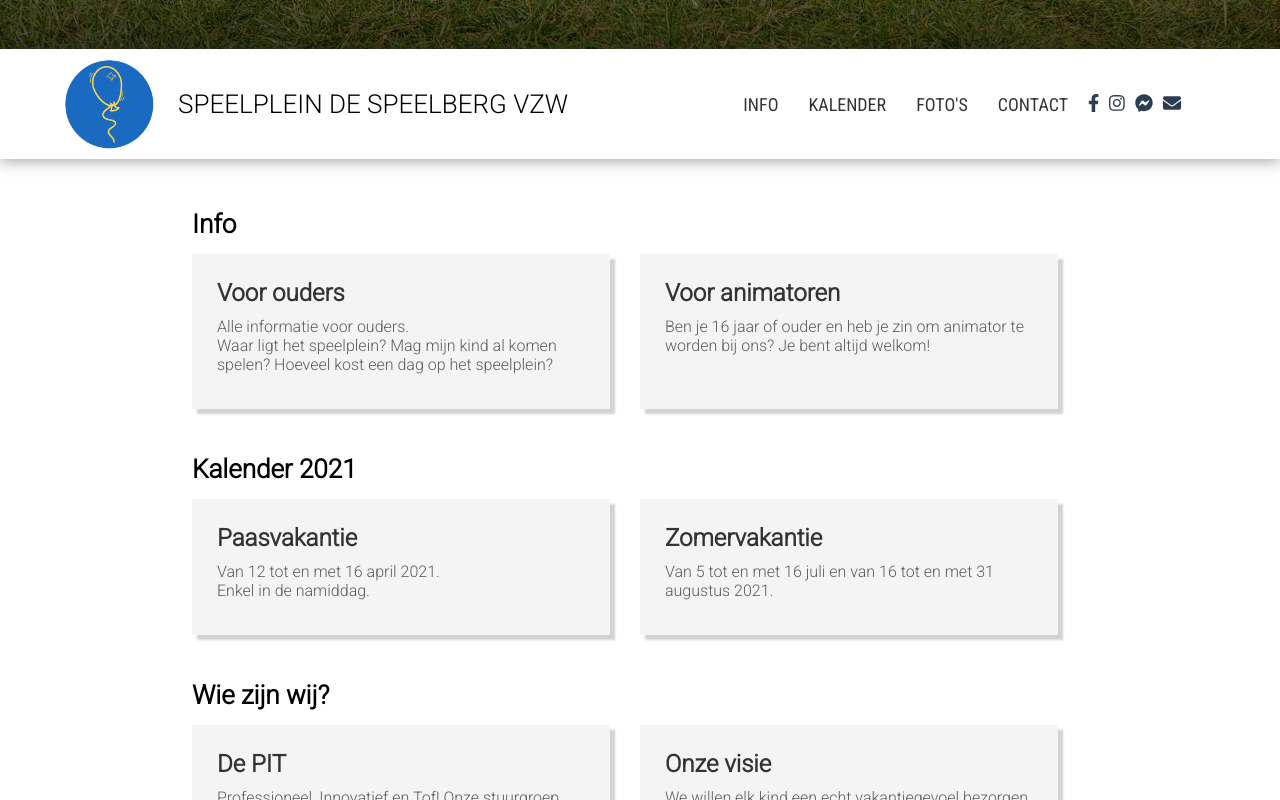
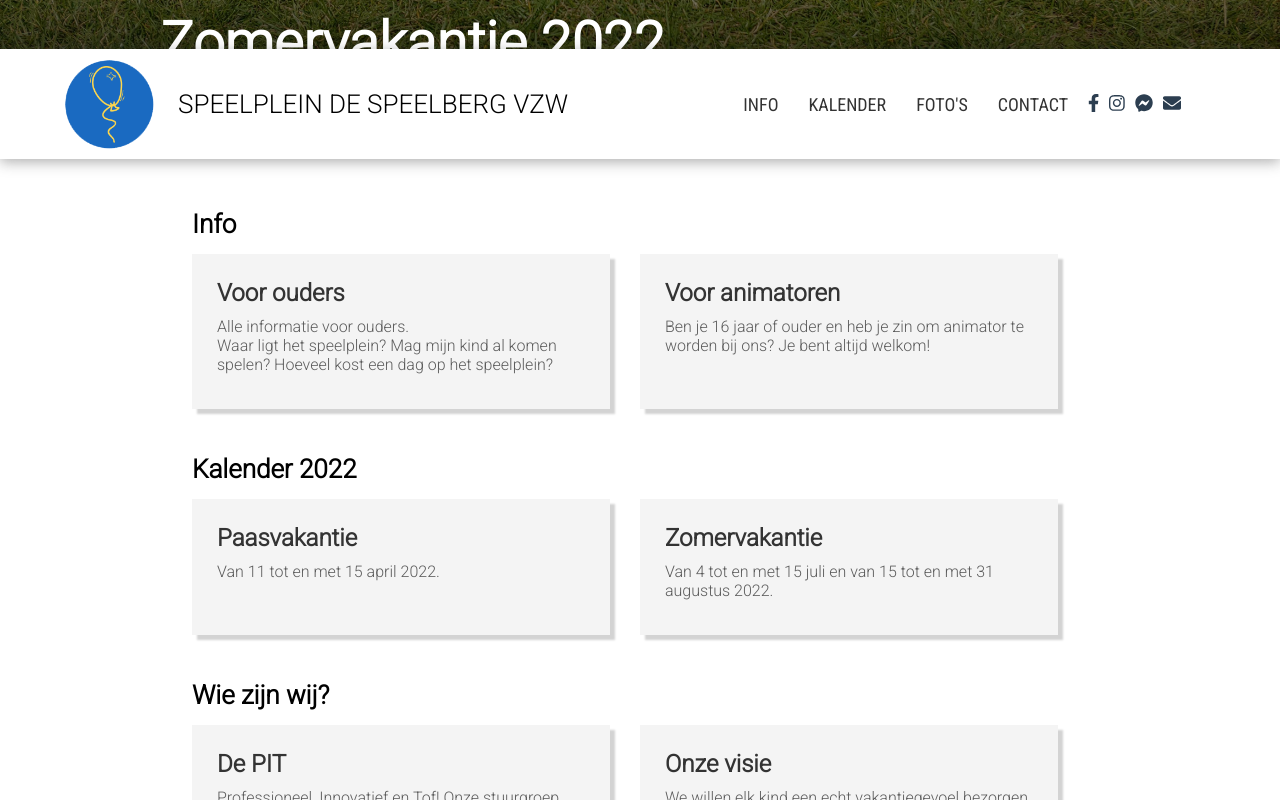
Before and after one commit to despeelberg/despeelberg-be, a Vue app: page / in a window 1280 px wide. Shown: the part 591-1391 px from the top of the page. Built offline with nearby package versions, Linux system fonts and the light colour scheme.

Commit message:
final datumsuptodate

```diff
--- a/src/components/Slideshow.vue
+++ b/src/components/Slideshow.vue
@@ -3,6 +3,11 @@
     <div class="background">
       <div id="info-wrap">
         <div id="info">
+          <div class="vakantieInfo">
+            <h1>Paasvakantie 2022</h1>
+            <h2>11 - 15 april</h2>
+          </div>
+
           <div class="vakantieInfo">
             <h1>Zomervakantie 2022</h1>
             <h2>4 - 15 juli</h2>
@@ -10,10 +15,6 @@
           </div>
 
           <!-- <a href="https://inschrijven.despeelberg.be" class="button">Inschrijven</a> -->
-          <div class="vakantieInfo">
-            <h1>Paasvakantie 2022</h1>
-            <h2>11 - 15 april</h2>
-          </div>
         </div>
       </div>
     </div>
--- a/src/views/Home.vue
+++ b/src/views/Home.vue
@@ -4,7 +4,6 @@
     <nav-bar v-bind:topOfPage="false"></nav-bar>
     <section id="main">
       <div class="container">
-
         <!-- <block blockTitle="Inschrijvingen" :id="'inschrijvingen'">
           <card
           v-bind:title="'Inschrijvingen'"
@@ -35,7 +34,9 @@
             :clickable="true"
             :href="'ouders'"
           >
-            Alle informatie voor ouders. <br> Waar ligt het speelplein? Mag mijn kind al komen spelen? Hoeveel kost een dag op het speelplein?
+            Alle informatie voor ouders. <br />
+            Waar ligt het speelplein? Mag mijn kind al komen spelen? Hoeveel
+            kost een dag op het speelplein?
           </card>
           <card
             :title="'Voor animatoren'"
@@ -43,18 +44,19 @@
             :clickable="true"
             :href="'animatoren'"
           >
-            Ben je 16 jaar of ouder en heb je zin om animator te worden bij ons? Je bent altijd welkom!
+            Ben je 16 jaar of ouder en heb je zin om animator te worden bij ons?
+            Je bent altijd welkom!
           </card>
         </block>
 
-        <block blockTitle="Kalender 2021" :id="'kalender'">
+        <block blockTitle="Kalender 2022" :id="'kalender'">
           <card
             :title="'Paasvakantie'"
             :type="'info'"
             :clickable="false"
             :href="'kalender'"
           >
-            Van 12 tot en met 16 april 2021. <br> Enkel in de namiddag.
+            Van 11 tot en met 15 april 2022.
           </card>
           <card
             :title="'Zomervakantie'"
@@ -62,7 +64,7 @@
             :clickable="false"
             :href="'kalender'"
           >
-            Van 5 tot en met 16 juli en van 16 tot en met 31 augustus 2021.
+            Van 4 tot en met 15 juli en van 15 tot en met 31 augustus 2022.
           </card>
         </block>
 
@@ -73,7 +75,8 @@
             :href="'pit'"
             :type="'info'"
           >
-            Professioneel, Innovatief en Tof! Onze stuurgroep staat altijd voor jullie klaar!
+            Professioneel, Innovatief en Tof! Onze stuurgroep staat altijd voor
+            jullie klaar!
           </card>
           <card
             :title="'Onze visie'"
@@ -81,7 +84,9 @@
             :href="'visie'"
             :type="'info'"
           >
-            We willen elk kind een echt vakantiegevoel bezorgen door hen tot intens spelen te laten komen: niet zomaar spelen, maar zo hard spelen dat je alles rond je vergeet.
+            We willen elk kind een echt vakantiegevoel bezorgen door hen tot
+            intens spelen te laten komen: niet zomaar spelen, maar zo hard
+            spelen dat je alles rond je vergeet.
           </card>
         </block>
 
@@ -102,7 +107,8 @@
             :href="'https://www.instagram.com/speelpleindespeelberg/'"
             :intern="false"
           >
-            Je kan ons ook volgen op Instagram voor een kijkje achter de schermen!
+            Je kan ons ook volgen op Instagram voor een kijkje achter de
+            schermen!
           </card>
         </block>
 
@@ -114,7 +120,8 @@
             :intern="false"
             :type="'info'"
           >
-            De eenvoudigste manier om ons te bereiken is via e-mail. Dit kan op het adres: info@despeelberg.be
+            De eenvoudigste manier om ons te bereiken is via e-mail. Dit kan op
+            het adres: info@despeelberg.be
           </card>
         </block>
         <block>
@@ -134,13 +141,13 @@
             :type="'info'"
             :intern="false"
           >
-            Je kan ons bereiken op: 0470 03 16 52. <br> <b>Let op!</b> Al onze vrijwilligers studeren nog. Spreek gerust een boodschap in als je niemand kan bereiken.
+            Je kan ons bereiken op: 0470 03 16 52. <br />
+            <b>Let op!</b> Al onze vrijwilligers studeren nog. Spreek gerust een
+            boodschap in als je niemand kan bereiken.
           </card>
-          <card
-            :title="'Brieven'"
-            :clickable="false"
-          >
-            Je mag ons altijd een brief schrijven. Deze mag je posten op: Tomberg 21A, 8791 Beveren-Leie.
+          <card :title="'Brieven'" :clickable="false">
+            Je mag ons altijd een brief schrijven. Deze mag je posten op:
+            Tomberg 21A, 8791 Beveren-Leie.
           </card>
         </block>
       </div>
@@ -151,17 +158,17 @@
 
 <script>
 // @ is an alias to /src
-import NavBar from '../components/NavBar'
-import Slideshow from '../components/Slideshow'
-import Block from '../components/Block'
-import Card from '../components/Card'
-import Footer from '../components/Footer'
+import NavBar from "../components/NavBar";
+import Slideshow from "../components/Slideshow";
+import Block from "../components/Block";
+import Card from "../components/Card";
+import Footer from "../components/Footer";
 // import Emphasis from '../components/Emphasis'
 
-import blocks from '../modules/blocks'
+import blocks from "../modules/blocks";
 
 export default {
-  name: 'Home',
+  name: "Home",
   components: {
     NavBar,
     Slideshow,
@@ -172,10 +179,10 @@ export default {
   },
   data: () => {
     return {
-      blocks: blocks
-    }
-  }
-}
+      blocks: blocks,
+    };
+  },
+};
 </script>
 
 <style scoped>
@@ -187,13 +194,12 @@ export default {
   min-height: 100%;
 }
 
-
 .container {
   margin: auto;
   width: 70%;
 }
 
-  .home{
+.home {
   height: inherit;
   min-height: 100%;
 }
--- a/src/views/Pit.vue
+++ b/src/views/Pit.vue
@@ -23,13 +23,12 @@
 <script>
 import Page from "../components/Page";
 import Block from "../components/Block";
-import Emphasis from "../components/Emphasis";
+// import Emphasis from "../components/Emphasis";
 // import Emphasis from '../components/Emphasis'
 export default {
   components: {
     Page,
     Block,
-    Emphasis,
     // Emphasis
   },
 };
```
Lines whose indentation alone changed are shown as unchanged.
